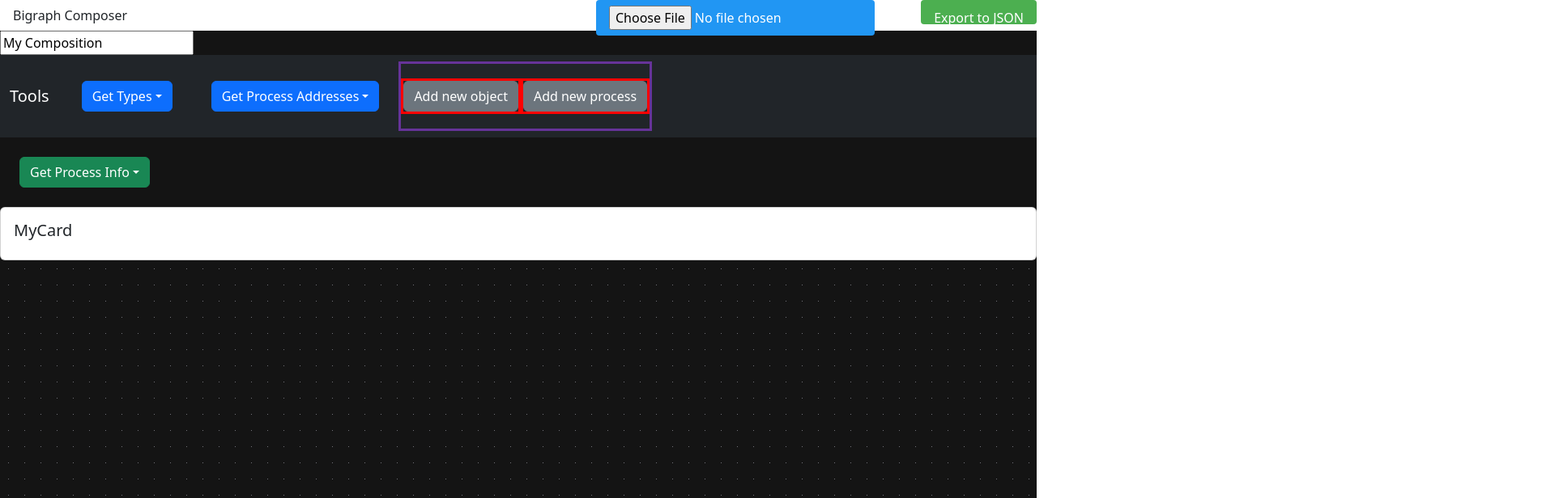
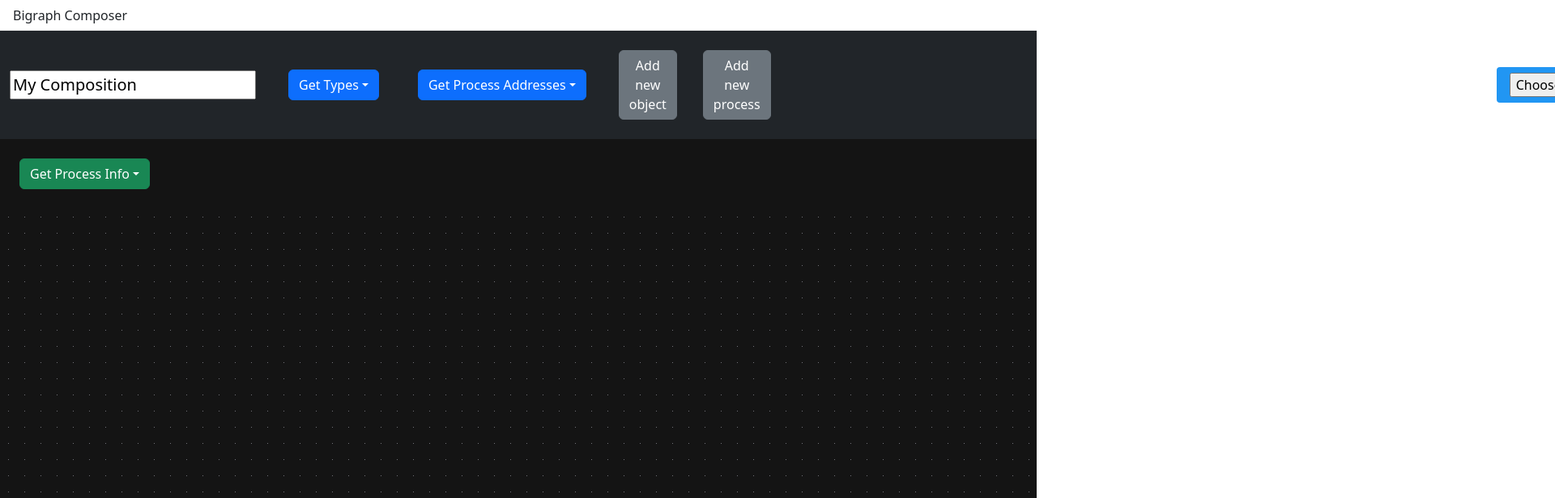
Before and after one commit to AlexPatrie/bio-blocks, a Next.js app: page / in a window 1280 px wide. Shown: the top 616 px of the page at 81% size, 1920 px wide, since content can reach past the window. Built offline with nearby package versions, Linux system fonts and the light colour scheme.

Commit message:
updates to buttons

```diff
--- a/src/components/Flow.tsx
+++ b/src/components/Flow.tsx
@@ -333,29 +333,22 @@ export default function App() {
 
   return (
     <div className="reactflow-wrapper">
-      <div className="project-name">
-        <input
-          id="inputField"
-          type="text"
-          value={projectName}
-          onChange={handleProjectNameChange}
-          placeholder="Enter project name..."
-        />
-      </div>
       <PortChangeCallbackContext.Provider value={onPortValueChanged}>
         <NewPortCallbackContext.Provider value={portCallbackMap.current}>
           <div className="nav-util-bar">
             <NavUtilBar
-              brand="Tools"
+              brand={projectName}
               addEmptyObjectNode={addEmptyObjectNode}
               addEmptyProcessNode={addEmptyProcessNode}
+              handleProjectNameChange={handleProjectNameChange}
+              importComposition={importComposition}
+              exportComposition={exportComposition}
             />
 
             <GetProcessMetadata
               setNewNode={setNewNode}
               handlePortAdded={handlePortAdded}
             />
-            <DataCard title="MyCard"></DataCard>
           </div>
           <ReactFlow<CustomNodeType, CustomEdgeType>
             nodes={nodes}
@@ -375,7 +368,7 @@ export default function App() {
         </NewPortCallbackContext.Provider>
       </PortChangeCallbackContext.Provider>
 
-      <div className="page-header">
+      {/*<div className="page-header">
         <UploadSpec onLoadGraph={importComposition}/>
         <button
           onClick={exportComposition}
@@ -394,7 +387,7 @@ export default function App() {
         >
           Export to JSON
         </button>
-      </div>
+      </div>*/}
     </div>
   );
 }
--- a/src/components/NavUtilBar.tsx
+++ b/src/components/NavUtilBar.tsx
@@ -9,6 +9,8 @@ import GetAddresses from "./buttons/GetAddresses";
 import ActionButton from "./buttons/ActionButton";
 import {Data} from "./datamodel/flow";
 import {StyleConfig} from "./datamodel/elements";
+import UploadSpec from "./buttons/UploadSpec";
+import UploadButtons from "./buttons/UploadButtons";
 
 export type NavItem = {
   title: string;
@@ -25,6 +27,9 @@ export type NavUtilBarProps = {
   brand: string,
   addEmptyObjectNode: () => void,
   addEmptyProcessNode: () => void
+  handleProjectNameChange: (event: React.ChangeEvent<HTMLInputElement>) => void,
+  importComposition: (event: React.ChangeEvent<HTMLInputElement>) => void,
+  exportComposition: () => void;
 }
 
 // export type ActionButtonProps = {
@@ -37,7 +42,9 @@ export type NavUtilBarProps = {
 
 const variant = "Primary";
 
-function NavUtilBar({ brand, addEmptyObjectNode, addEmptyProcessNode }: NavUtilBarProps) {
+function NavUtilBar(
+  { brand, addEmptyObjectNode, addEmptyProcessNode, handleProjectNameChange, importComposition, exportComposition }: NavUtilBarProps
+) {
   const [currentItems, setCurrentItems] = useState<NavItem[]>([]);
   const [renderMetadata, setRenderMetadata] = useState<boolean>(false);
 
@@ -75,37 +82,32 @@ function NavUtilBar({ brand, addEmptyObjectNode, addEmptyProcessNode }: NavUtilB
   return (
     <Navbar variant="dark" bg="dark" expand="sm">
       <Container fluid>
-        <Navbar.Brand href="#home">{ brand }</Navbar.Brand>
+        <Navbar.Brand href="#home">{ <div className="project-name">
+        <input
+          id="inputField"
+          type="text"
+          value={brand}
+          onChange={handleProjectNameChange}
+          placeholder="Enter project name..."
+        />
+      </div> }</Navbar.Brand>
         <Navbar.Toggle aria-controls="navbar-dark-example" />
         <Navbar.Collapse id="navbar-dark-example">
           <Nav>
-            <GetTypes />
-            <GetAddresses />
+
             <NavDropdown.Divider />
-
             <div className="action-buttons-container">
+              <GetTypes />
+              <GetAddresses />
               {setterButtonConfig.map((item, index) => (
                 <div className="action-button">
                   <ActionButton variant="secondary" title={item.title} />
                 </div>
               ))}
+              <UploadButtons importComposition={importComposition} exportComposition={exportComposition} />
             </div>
 
 
-
-            {/*{setterButtonConfig.map((item, index) => (
-              <DropdownButton
-                show={false}
-                onClick={item.onClick}
-                title={item.title}
-                key={variant}
-                id={`dropdown-variants-${variant}`}
-                variant={variant.toLowerCase()}
-                style={item.style}
-              >
-                <div style={{ display: "none" }}></div>
-              </DropdownButton>
-            ))}*/}
           </Nav>
         </Navbar.Collapse>
       </Container>
--- /dev/null
+++ b/src/components/buttons/UploadButtons.tsx
@@ -0,0 +1,24 @@
+import UploadSpec from "./UploadSpec";
+import React from "react";
+import ActionButton from "./ActionButton";
+
+
+type UploadButtonsProps = {
+  importComposition: (e: React.ChangeEvent<HTMLInputElement>) => void;
+  exportComposition: () => void;
+}
+
+export default function UploadButtons({ importComposition, exportComposition }: UploadButtonsProps) {
+  return (
+    <div style={{display: "flex", justifyContent: "space-between", paddingLeft: "55rem"}}>
+      <UploadSpec onLoadGraph={importComposition}/>
+      <div style={{width: '1rem'}}></div>
+      <ActionButton
+        title="Export"
+        variant="success"
+        onClick={exportComposition}
+      >
+      </ActionButton>
+    </div>
+  )
+}
--- a/src/components/buttons/UploadSpec.tsx
+++ b/src/components/buttons/UploadSpec.tsx
@@ -9,7 +9,7 @@ const UploadSpec: React.FC<UploadSpecProps> = ({ onLoadGraph }: UploadSpecProps)
   const [jsonData, setJsonData] = useState<FormattedComposition | null | any>(null);
 
   return (
-    <div style={{ position: "absolute", top: 0, right: 200 }}>
+    <div>
       <input
         type="file"
         accept=".json"
--- a/src/styles/globals.css
+++ b/src/styles/globals.css
@@ -208,14 +208,13 @@ a {
 }
 
 .action-buttons-container {
-  border: 3px solid rebeccapurple;
   display: flex;
   justify-content: center;
   align-items: center;
 }
 
 .action-button {
-  border: 3px solid red;
+  padding: 1rem;
 }
 
 .bigraph-schema-type {
```
